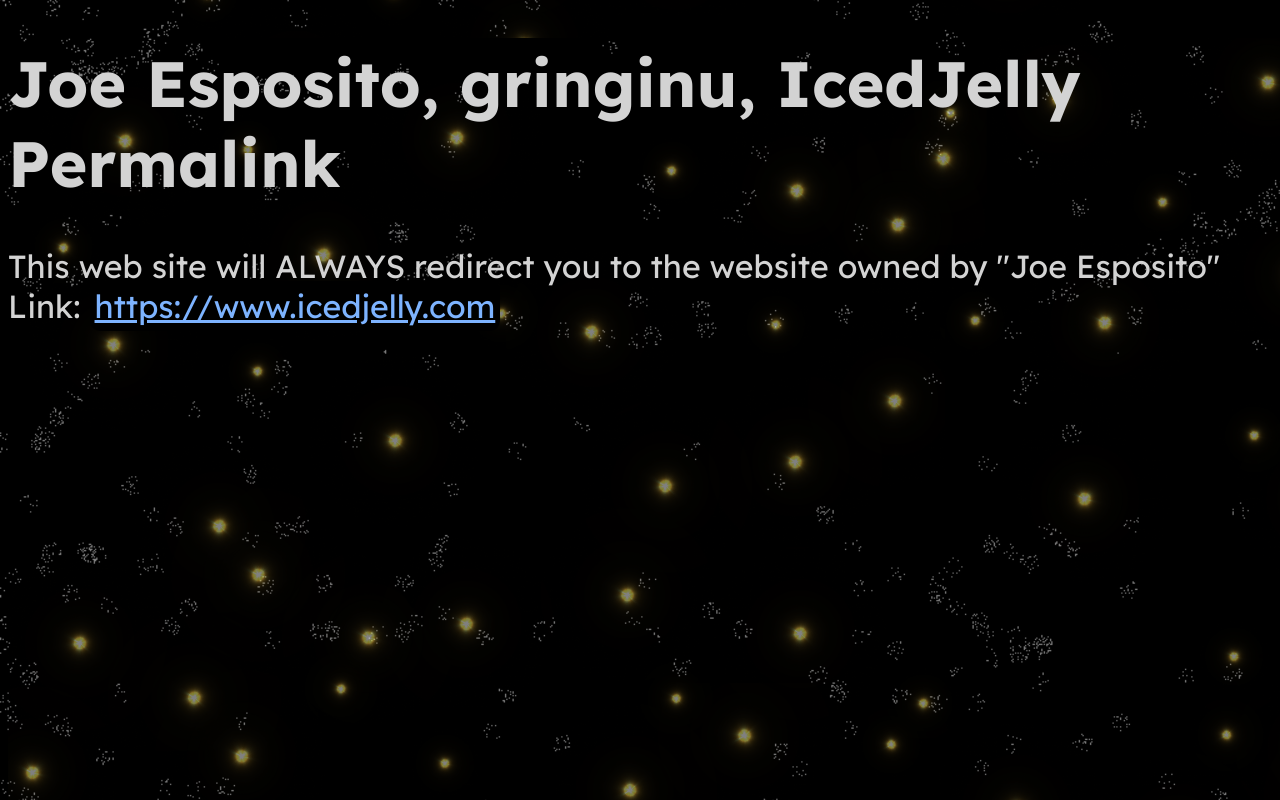
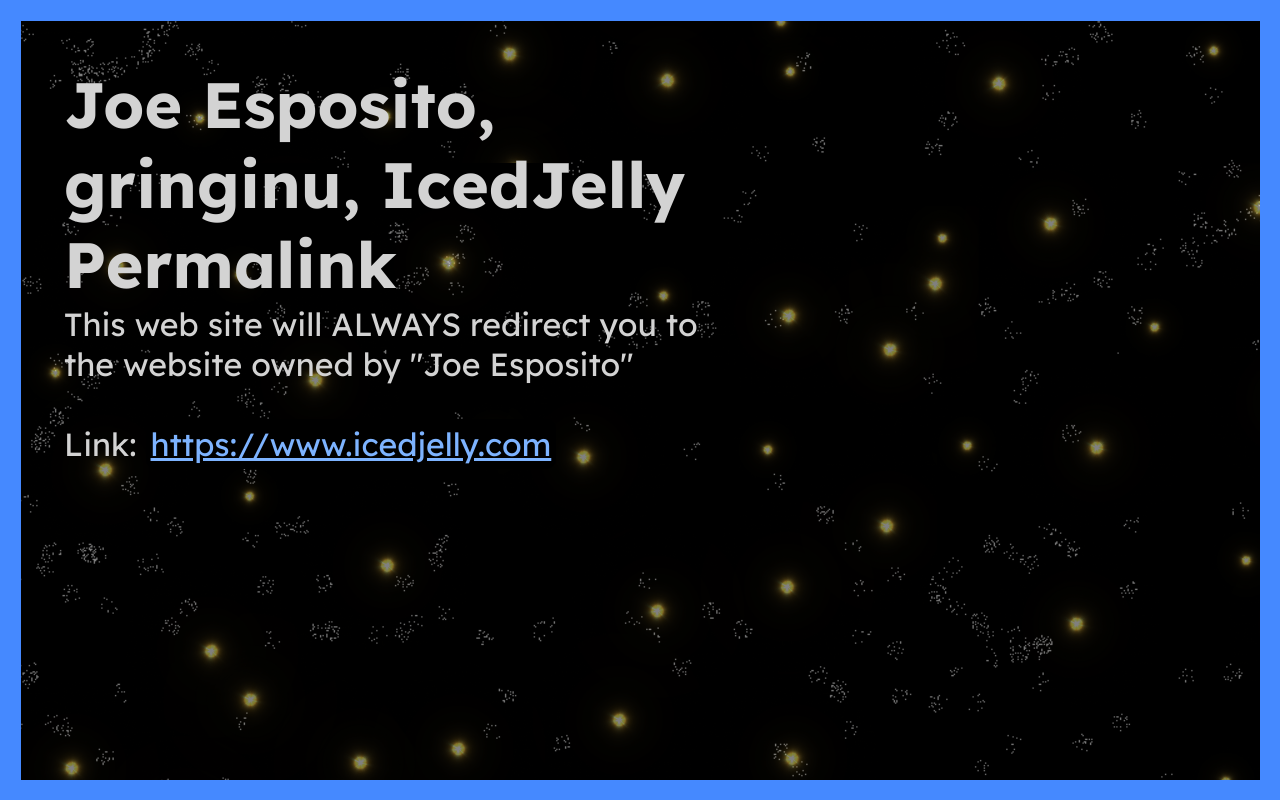
Before and after one commit to permanentlink/permanentlink.github.io, a plain HTML site: page index.html in a window 1280 px wide. Shown: the top 800 px of the page. Drawn offline with Linux system fonts and the light colour scheme.

Commit message:
Update index.html

```diff
--- a/index.html
+++ b/index.html
@@ -12,6 +12,8 @@
             font-size: 2em;
             overflow: hidden;
             background-color: black;
+            margin: 0;
+            padding: 0;
         }
 
         a:hover {
@@ -34,7 +36,7 @@
         }
 
         .layer {
-            height: 5000000px;
+            height: 100vh;
             width: 100vw;
             background-size: 200vh;
             background-repeat: repeat;
@@ -53,6 +55,55 @@
         #layer_2 {
             background-image: url(stars.png);
         }
+
+        /* HTML: <div class="loader"></div> */
+        .loader {
+            --border-width: 20px;
+            width: calc(100vw - var(--border-width)*2);
+            height: calc(100vh - var(--border-width)*2);
+            border: var(--border-width) solid #ffffff;
+            border-radius: 0px;
+            position: absolute;
+            top: 0;
+            left: 0;
+            z-index: 99;
+
+        }
+
+        .loader::before {
+            content: "";
+            position: absolute;
+            inset: calc((var(--border-width) * -1) - 0.5px);
+            border-radius: 0px;
+            border: calc(var(--border-width) + 1px) solid #4589ff;
+            animation: l18 1s 1 linear;
+        }
+
+        @keyframes l18 {
+            0% {
+                clip-path: polygon(50% 50%, 0 0, 0 0, 0 0, 0 0, 0 0)
+            }
+
+            24% {
+                clip-path: polygon(50% 50%, 0 0, 100% 0, 100% 0, 100% 0, 100% 0)
+            }
+
+            25% {
+                clip-path: polygon(50% 50%, 0 0, 100% 0, 100% 0, 100% 0, 100% 0)
+            }
+
+            50% {
+                clip-path: polygon(50% 50%, 0 0, 100% 0, 100% 100%, 100% 100%, 100% 100%)
+            }
+
+            75% {
+                clip-path: polygon(50% 50%, 0 0, 100% 0, 100% 100%, 0 100%, 0 100%)
+            }
+
+            100% {
+                clip-path: polygon(50% 50%, 0 0, 100% 0, 100% 100%, 0 100%, 0 0);
+            }
+        }
     </style>
     <link rel="preconnect" href="https://fonts.googleapis.com">
     <link rel="preconnect" href="https://fonts.gstatic.com" crossorigin>
@@ -60,25 +111,31 @@
 </head>
 
 <body>
+    <div id="loader" class="loader"></div>
     <div class="layer" id="layer_1"></div>
     <div class="layer" id="layer_2"></div>
-    <div style="position: sticky; top: 0;">
-        <h1>Joe Esposito, gringinu, IcedJelly Permalink</h1>
+    <div style="position: absolute; top: 0; margin: 2em; width: 20em;">
+        <h1 style="margin: 0;">Joe Esposito, gringinu, IcedJelly Permalink</h1>
         This web site will ALWAYS redirect you to the website owned by "Joe Esposito"
-        <br>
+        <br></br>
         Link:
         <a href="https://www.icedjelly.com">https://www.icedjelly.com</a>
     </div>
     <script>
         const layer_2 = document.getElementById("layer_2")
-        //const layer_1 = document.getElementById("layer_1")
+        const layer_1 = document.getElementById("layer_1")
         let ticks = 0
         window.setInterval(function ()
         {
             ticks++
             layer_1.style.backgroundPositionY = (ticks) + "px"
-            layer_2.style.backgroundPositionY = (ticks * 1.1) + "px"
+            layer_2.style.backgroundPositionY = (ticks * 1.2) + "px"
         }, 1);
+
+        loader.addEventListener("animationend", function ()
+        {
+            window.location.replace("https://www.icedjelly.com")
+        });
     </script>
 </body>
 
```
